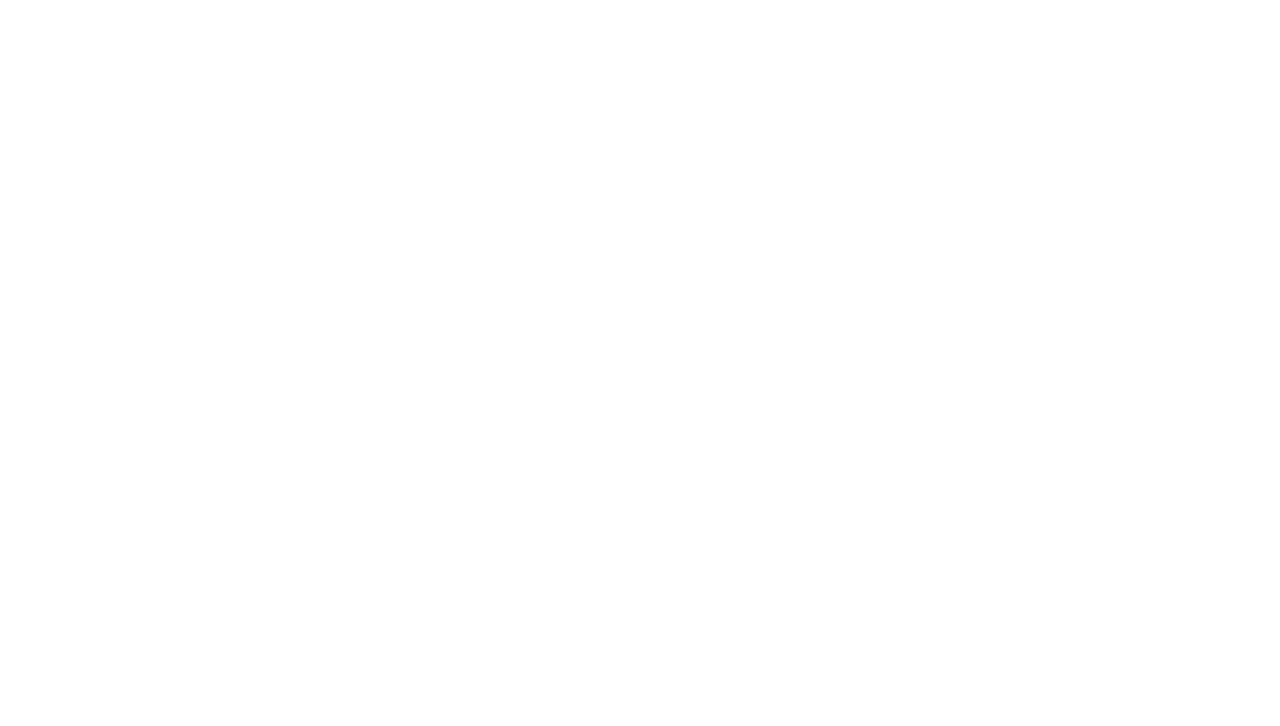
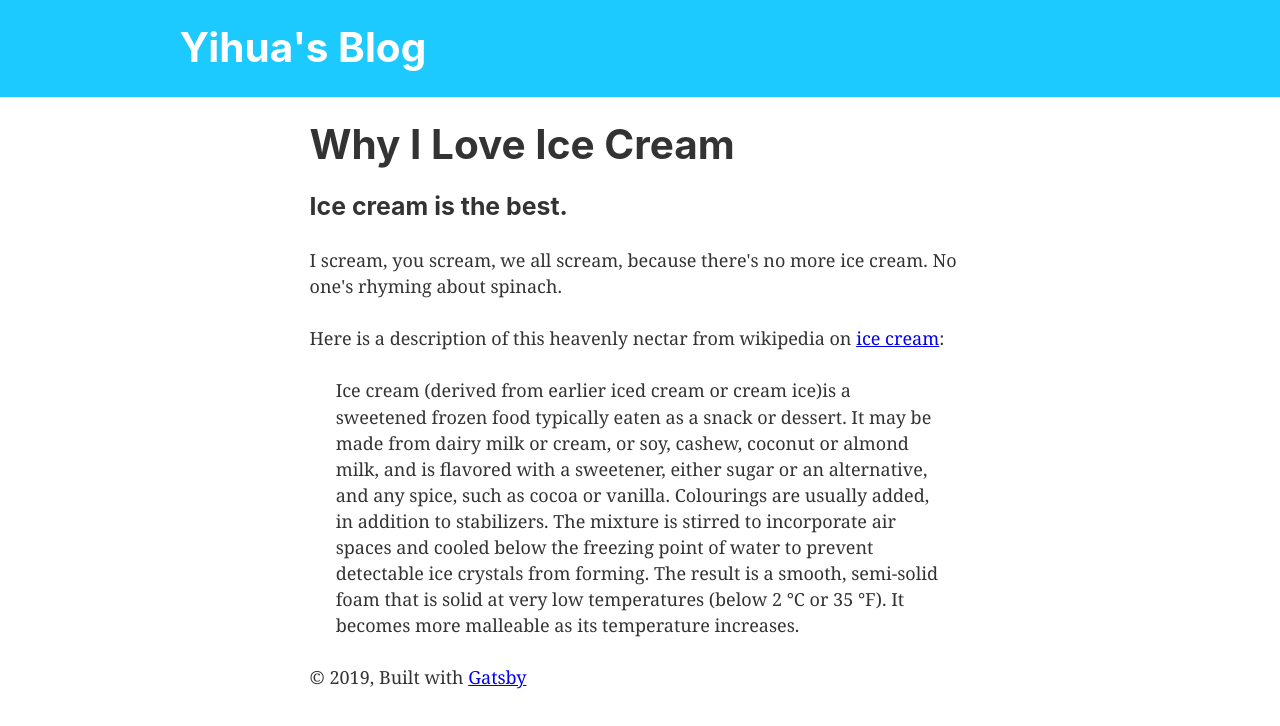
Before and after one commit to ZhangMYihua/gatsby-blog-netlify, a Gatsby site: page /ice-cream/ in a window 1280 px wide. Before the commit this address had no page. Built offline with nearby package versions, Linux system fonts and the light colour scheme; Gatsby itself is replaced by a stand-in of ours.

Commit message:
updating blogs and some styling

```diff
--- a/gatsby-config.js
+++ b/gatsby-config.js
@@ -1,7 +1,7 @@
 module.exports = {
   siteMetadata: {
     title: `Yihua's Blog`,
-    description: `Kick off your next, great Gatsby project with this default starter. This barebones starter ships with the main Gatsby configuration files you might need.`,
+    description: `A blog for my thoughts!`,
     author: `Yihua Zhang`,
   },
   plugins: [
--- a/src/components/header.js
+++ b/src/components/header.js
@@ -5,7 +5,7 @@ import React from "react"
 const Header = ({ siteTitle }) => (
   <header
     style={{
-      background: `rebeccapurple`,
+      background: `#1dcaff`,
       marginBottom: `1.45rem`,
     }}
   >
--- a/src/components/layout.js
+++ b/src/components/layout.js
@@ -29,7 +29,7 @@ const Layout = ({ children }) => {
       <div
         style={{
           margin: `0 auto`,
-          maxWidth: 960,
+          maxWidth: 700,
           padding: `0px 1.0875rem 1.45rem`,
           paddingTop: 0,
         }}
--- /dev/null
+++ b/src/markdown-pages/ice-cream.md
@@ -0,0 +1,23 @@
+---
+title: "Why I Love Ice Cream"
+date: "2017-08-10"
+---
+
+### Ice cream is the best.
+
+I scream, you scream, we all scream, because there's no more ice cream. No one's rhyming about spinach.
+
+Here is a description of this heavenly nectar from wikipedia on [ice cream](https://en.wikipedia.org/wiki/Ice_cream):
+
+> Ice cream (derived from earlier iced cream or cream ice)is
+> a sweetened frozen food typically eaten as a snack or
+> dessert. It may be made from dairy milk or cream, or soy,
+> cashew, coconut or almond milk, and is flavored with a
+> sweetener, either sugar or an alternative, and any spice,
+> such as cocoa or vanilla. Colourings are usually added, in
+> addition to stabilizers. The mixture is stirred to
+> incorporate air spaces and cooled below the freezing point
+> of water to prevent detectable ice crystals from forming.
+> The result is a smooth, semi-solid foam that is solid at
+> very low temperatures (below 2 °C or 35 °F). It becomes
+> more malleable as its temperature increases.
--- /dev/null
+++ b/src/markdown-pages/my-first-ama.md
@@ -0,0 +1,9 @@
+---
+title: "My First AMA"
+date: "2017-08-21"
+description: "My first AMA :)"
+---
+
+Thank you everyone who enjoyed the AMA! It was my first one and I'd love to do it again.
+
+<iframe width="560" height="315" src="https://www.youtube.com/embed/DXJO3AraeMQ" frameborder="0" allow="accelerometer; autoplay; encrypted-media; gyroscope; picture-in-picture" allowfullscreen></iframe>
--- a/src/markdown-pages/pandas-bananas.md
+++ /dev/null
@@ -1,8 +0,0 @@
----
-title: "Pandas and Bananas"
-date: "2017-08-21"
----
-
-Do Pandas eat bananas? Check out this short video that shows that yes! pandas do seem to really enjoy bananas!
-
-<iframe width="560" height="315" src="https://www.youtube.com/embed/4SZl1r2O_bY" frameborder="0" allowfullscreen></iframe>
--- a/src/markdown-pages/sweet-pandas.md
+++ /dev/null
@@ -1,10 +0,0 @@
----
-title: "Sweet Pandas Eating Sweets"
-date: "2017-08-10"
----
-
-Pandas are really sweet.
-
-Here's a video of a panda eating sweets.
-
-<iframe width="560" height="315" src="https://www.youtube.com/embed/4n0xNbfJLR8" frameborder="0" allowfullscreen></iframe>
```
Also changed, not shown: src/pages/index.js (+14 -6 lines).
